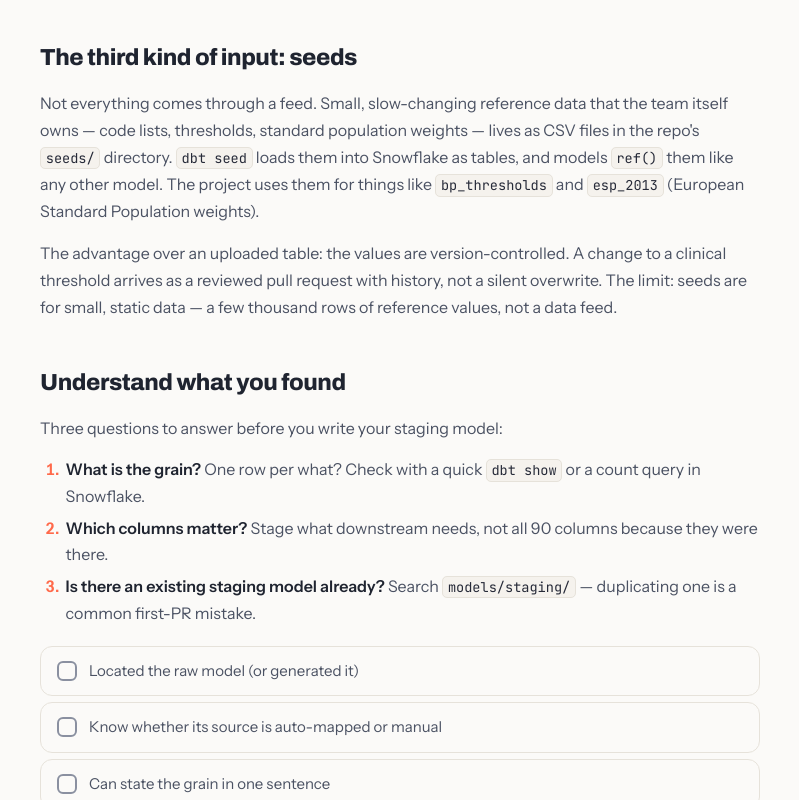
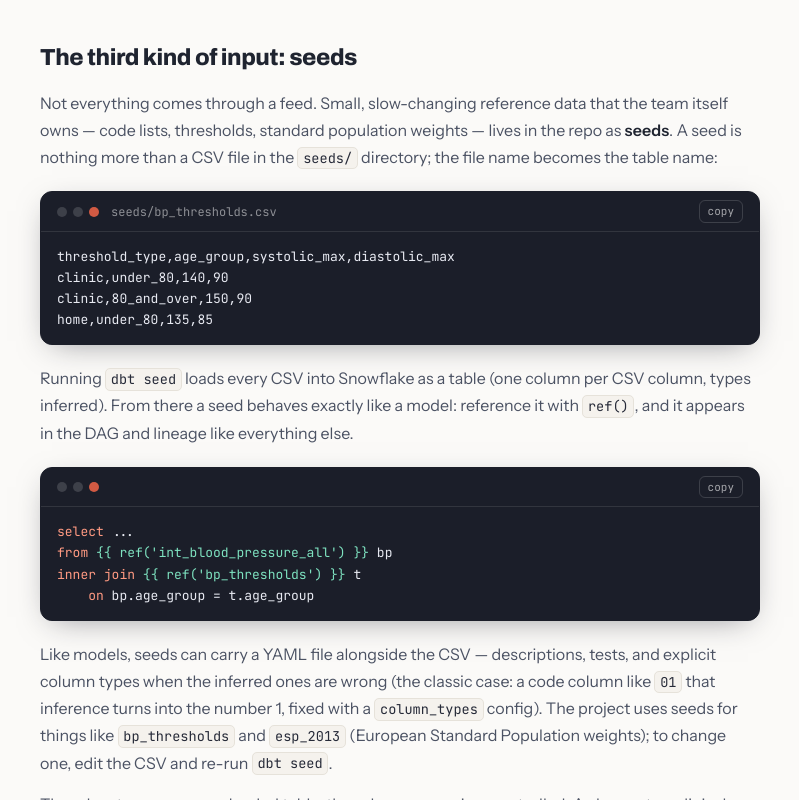
Before and after one commit to EddieDavison92/dbt-onboarding, a Next.js app: page /practice/find-a-source in a window 1280 px wide. Shown: the part 2820-3620 px from the top of the page, without its empty margins (368-1167 px from the left). Built offline with nearby package versions, Linux system fonts and the light colour scheme.

Commit message:
docs: explain seeds concretely - CSV example, dbt seed, ref(), column_types

```diff
--- a/app/practice/find-a-source/page.tsx
+++ b/app/practice/find-a-source/page.tsx
@@ -170,17 +170,50 @@ python scripts/sources/run_all_source_generation.py
       <p>
         Not everything comes through a feed. Small, slow-changing reference data that
         the team itself owns — code lists, thresholds, standard population weights —
-        lives as CSV files in the repo&apos;s <code>seeds/</code> directory.{" "}
-        <code>dbt seed</code> loads them into Snowflake as tables, and models{" "}
-        <code>ref()</code> them like any other model. The project uses them for things
-        like <code>bp_thresholds</code> and <code>esp_2013</code> (European Standard
-        Population weights).
+        lives in the repo as <strong>seeds</strong>. A seed is nothing more than a CSV
+        file in the <code>seeds/</code> directory; the file name becomes the table
+        name:
+      </p>
+      <CodeBlock
+        lang="text"
+        title="seeds/bp_thresholds.csv"
+        code={`
+threshold_type,age_group,systolic_max,diastolic_max
+clinic,under_80,140,90
+clinic,80_and_over,150,90
+home,under_80,135,85
+`}
+      />
+      <p>
+        Running <code>dbt seed</code> loads every CSV into Snowflake as a table (one
+        column per CSV column, types inferred). From there a seed behaves exactly like
+        a model: reference it with <code>ref()</code>, and it appears in the DAG and
+        lineage like everything else.
+      </p>
+      <CodeBlock
+        lang="sql"
+        code={`
+select ...
+from {{ ref('int_blood_pressure_all') }} bp
+inner join {{ ref('bp_thresholds') }} t
+    on bp.age_group = t.age_group
+`}
+      />
+      <p>
+        Like models, seeds can carry a YAML file alongside the CSV — descriptions,
+        tests, and explicit column types when the inferred ones are wrong (the classic
+        case: a code column like <code>01</code> that inference turns into the number
+        1, fixed with a <code>column_types</code> config). The project uses seeds for
+        things like <code>bp_thresholds</code> and <code>esp_2013</code> (European
+        Standard Population weights); to change one, edit the CSV and re-run{" "}
+        <code>dbt seed</code>.
       </p>
       <p>
         The advantage over an uploaded table: the values are version-controlled. A
         change to a clinical threshold arrives as a reviewed pull request with history,
         not a silent overwrite. The limit: seeds are for small, static data — a few
-        thousand rows of reference values, not a data feed.
+        thousand rows of reference values, not a data feed, and never anything
+        patient-level (the repo is public).
       </p>
 
       <h2>Understand what you found</h2>
```
